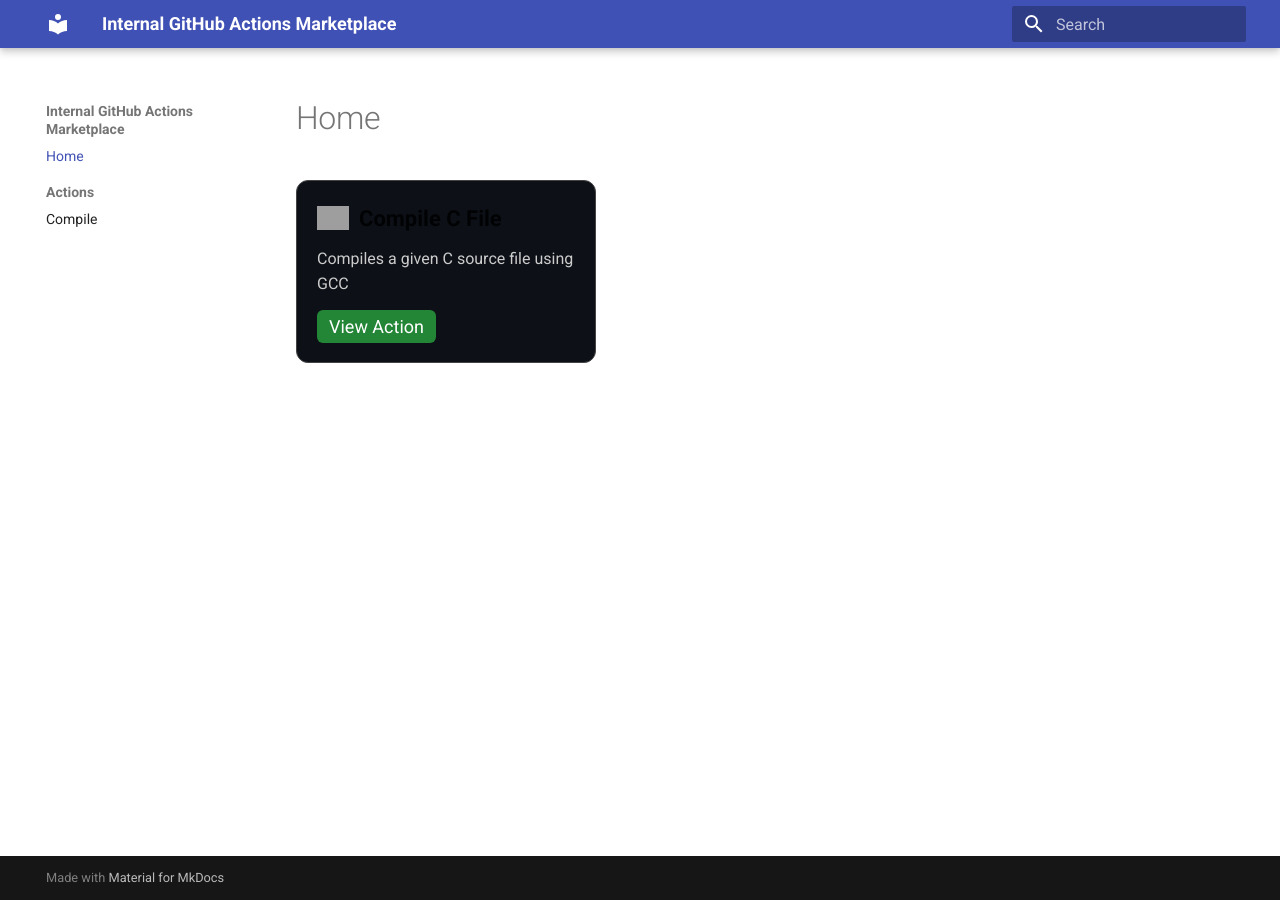
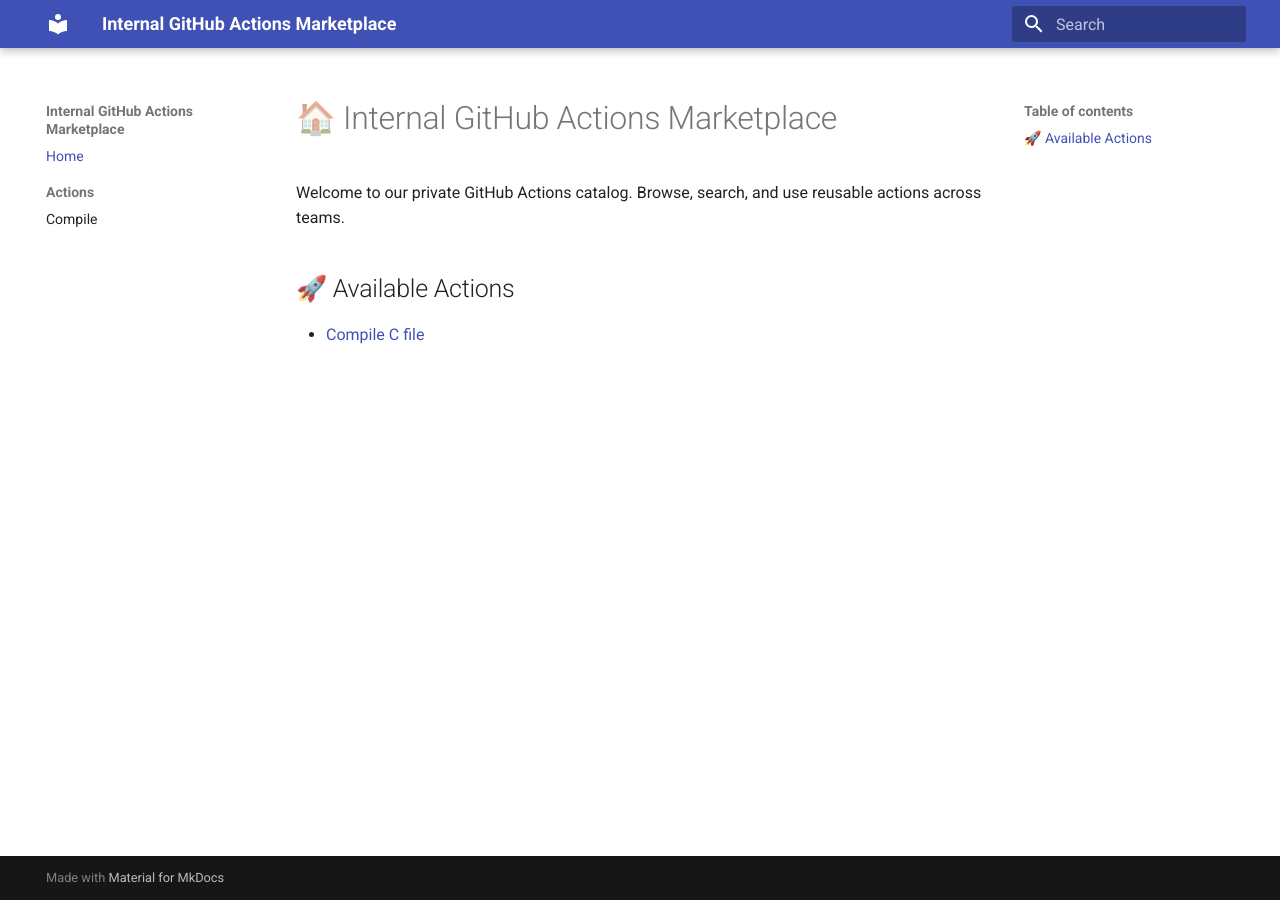
Before and after one commit to central-org455/internal-actions-marketplace, an MkDocs documentation site: the page built from docs/index.md, in a window 1280 px wide. Built offline with MkDocs 1.6.1 and Material for MkDocs 9.7.7, drawn with Linux system fonts in a browser that asks for light colours; grey boxes are pictures that could not be loaded.

Commit message:
Update index.md

```diff
--- a/docs/index.md
+++ b/docs/index.md
@@ -1,14 +1,7 @@
-<div style="display: flex; gap: 1rem; flex-wrap: wrap;">
+# 🏠 Internal GitHub Actions Marketplace
 
-  <div style="border: 1px solid #444; border-radius: 12px; padding: 1rem; background-color: #0d1117; width: 300px;">
-    <div style="display: flex; align-items: center; gap: 0.5rem;">
-      <img src="https://img.icons8.com/fluency/48/compile.png" width="32" />
-      <strong style="font-size: 1.1rem;">Compile C File</strong>
-    </div>
-    <p style="color: #ccc; margin-top: 0.5rem;">Compiles a given C source file using GCC</p>
-    <a href="./actions/compile/" style="text-decoration: none; background-color: #238636; color: white; padding: 6px 12px; border-radius: 6px; font-size: 0.9rem;">View Action</a>
-  </div>
+Welcome to our private GitHub Actions catalog. Browse, search, and use reusable actions across teams.
 
-  <!-- Add more cards here -->
+## 🚀 Available Actions
 
-</div>
+- [Compile C file](actions/compile.md)
```
